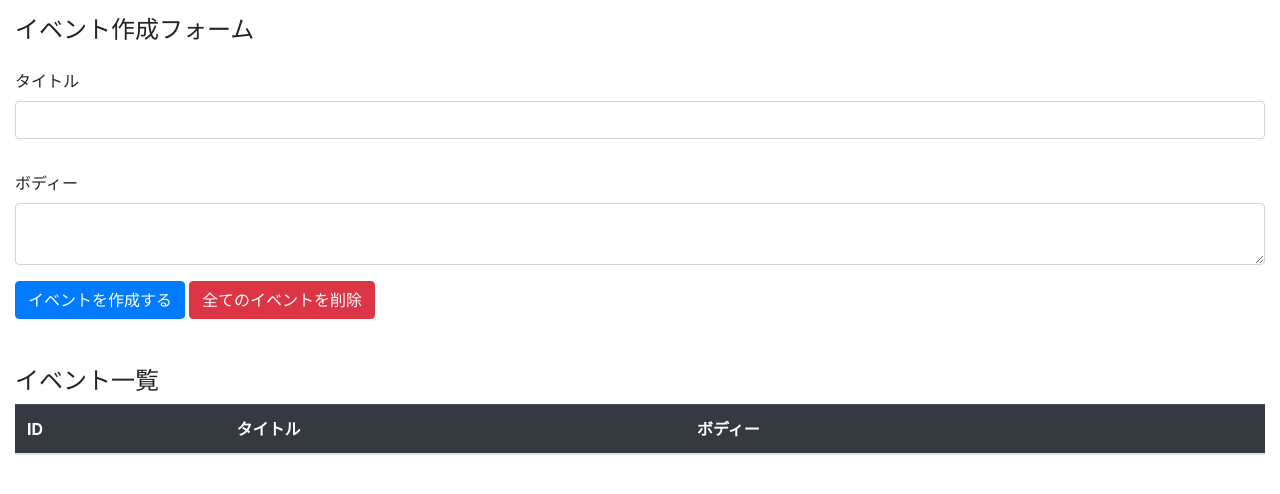
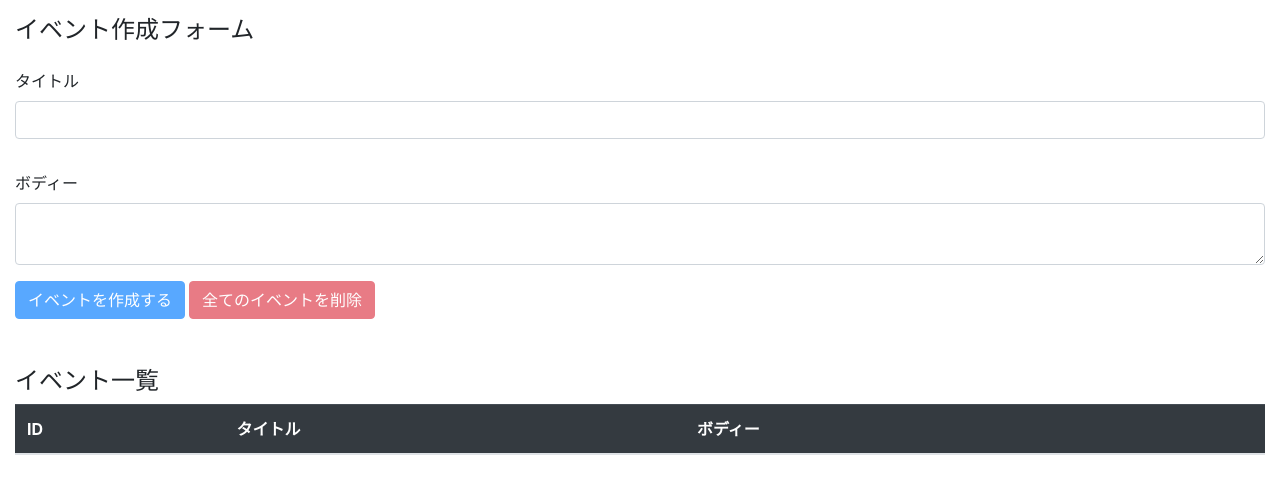
Before and after one commit to 556-mizusawa/rrt-101, a React (Create React App) app: page / in a window 1280 px wide. Shown: the top 494 px of the page. Built offline with nearby package versions, Linux system fonts and the light colour scheme.

Commit message:
implement delete all events button

```diff
--- a/src/actions/TypeFile.ts
+++ b/src/actions/TypeFile.ts
@@ -5,7 +5,7 @@ export type MyEventType = {
 };
 
 export type MyActionType = {
-  type: 'CREATE_EVENT' | 'DELETE_EVENT' | 'DELETE_ALL_EVENT';
+  type: 'CREATE_EVENT' | 'DELETE_EVENT' | 'DELETE_ALL_EVENTS';
   id?: number;
   title?: string;
   body?: string;
--- a/src/components/App.tsx
+++ b/src/components/App.tsx
@@ -22,6 +22,19 @@ const App: React.FC<{}> = () => {
     setTitle('');
     setbody('');
   };
+
+  const deleteAllEvents = (e: MouseEvent<HTMLButtonElement>) => {
+    e.preventDefault();
+    const result = window.confirm(
+      '全てのイベントを本当に削除しても良いですか？'
+    );
+
+    if (result) {
+      dispatch({ type: 'DELETE_ALL_EVENTS' });
+    }
+  };
+
+  const unCreatable = title === '' || body === '';
 
   return (
     <div className="container-fluid">
@@ -50,10 +63,20 @@ const App: React.FC<{}> = () => {
             onChange={(e) => setbody(e.target.value)}
           />
         </div>
-        <button className="btn btn-primary" onClick={addEvent}>
+        <button
+          className="btn btn-primary"
+          onClick={addEvent}
+          disabled={unCreatable}
+        >
           イベントを作成する
         </button>
-        <button className="btn btn-danger ml-1">全てのイベントを削除</button>
+        <button
+          className="btn btn-danger ml-1"
+          onClick={deleteAllEvents}
+          disabled={state.length === 0}
+        >
+          全てのイベントを削除
+        </button>
       </form>
 
       <h4 className="mt-5">イベント一覧</h4>
--- a/src/components/Event.tsx
+++ b/src/components/Event.tsx
@@ -10,7 +10,12 @@ const Event = ({
 }) => {
   const id = event.id;
   const handleClickDeleteButton = () => {
-    dispatch({ type: 'DELETE_EVENT', id });
+    const result = window.confirm(
+      `ID:${id}のイベントを本当に削除しても良いですか？`
+    );
+    if (result) {
+      dispatch({ type: 'DELETE_EVENT', id });
+    }
   };
   return (
     <tr>
--- a/src/reducers/index.tsx
+++ b/src/reducers/index.tsx
@@ -12,7 +12,7 @@ const events = (state: any = [], action: MyActionType): any => {
       return [...state, { id, ...event }];
     case 'DELETE_EVENT':
       return state.filter((event: MyActionType) => event.id !== action.id);
-    case 'DELETE_ALL_EVENT':
+    case 'DELETE_ALL_EVENTS':
       return [];
     default:
       return state;
```
Also changed, not shown: 1 other file (tests, documents, lock files or other folders).
